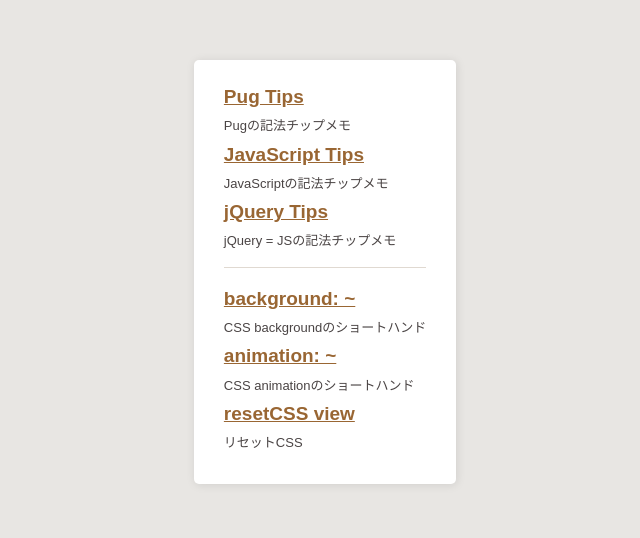
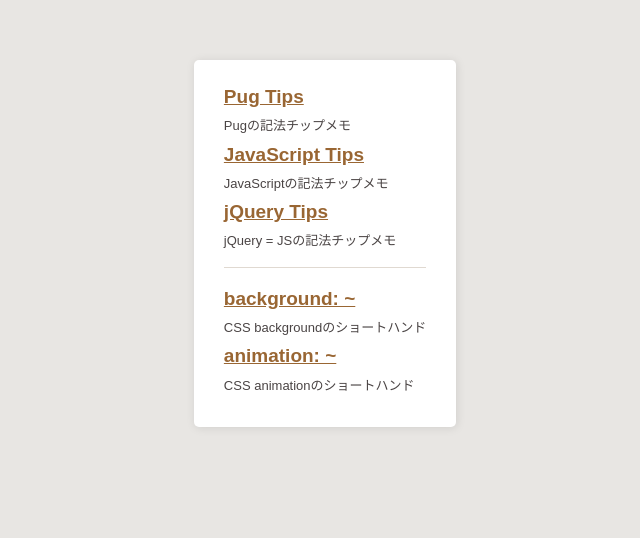
Before and after one commit to ostms/stms-note, a website: page src/index.pug in a window 1280 px wide. Shown: the part 262-800 px from the top of the page, without its empty margins (315-955 px from the left). Drawn offline with nearby package versions, Linux system fonts and the light colour scheme; files that its build step writes are made by us from their sources; files whose address does not match are found by name; a web font is replaced by a local one.

Commit message:
assetsの場所がdistのまま→docsに

```diff
--- a/package.json
+++ b/package.json
@@ -4,7 +4,7 @@
   "description": "自分用コーディング言語Tips集",
   "main": "index.js",
   "scripts": {
-    "pug:watch": "pug ./src --hierarchy -o ./dist -P -w",
+    "pug:watch": "pug ./src --hierarchy -o ./docs -P -w",
     "sass:watch": "sass ./src/sass:./assets --no-source-map --style=compressed --watch"
   },
   "keywords": [],
--- a/src/includes/_value.pug
+++ b/src/includes/_value.pug
@@ -1,7 +1,7 @@
 // 変数リスト
 
 -
-	local = "/dist/"	//-テスト用ルートフォルダ - テスト終わったら "/" に
+	local = "/docs/"	//-テスト用ルートフォルダ - テスト終わったら "/" に
 	assets = local+"assets/"	//- CSS,JS 全部ここ
 	img = assets	//- 画像フォルダ
 
--- a/src/index.pug
+++ b/src/index.pug
@@ -52,9 +52,9 @@
 			dl
 				dt: a(href="shorthand-animation/") animation: ~
 				dd.desc CSS animationのショートハンド
-			dl
-				dt: a(href="reset-css/") resetCSS view
-				dd.desc リセットCSS
+			//- dl
+			//- 	dt: a(href="reset-css/") resetCSS view
+			//- 	dd.desc リセットCSS
 		//- main --
 	//- article --
 	footer
```
Also changed, not shown: docs/index.html, docs/reset-css/index.html, docs/shorthand-animation/index.html, docs/shorthand-background/index.html, docs/tips-jquery/index.html, docs/tips-js/index.html, docs/tips-pug/index.html, docs/tips-sass/index.html.
